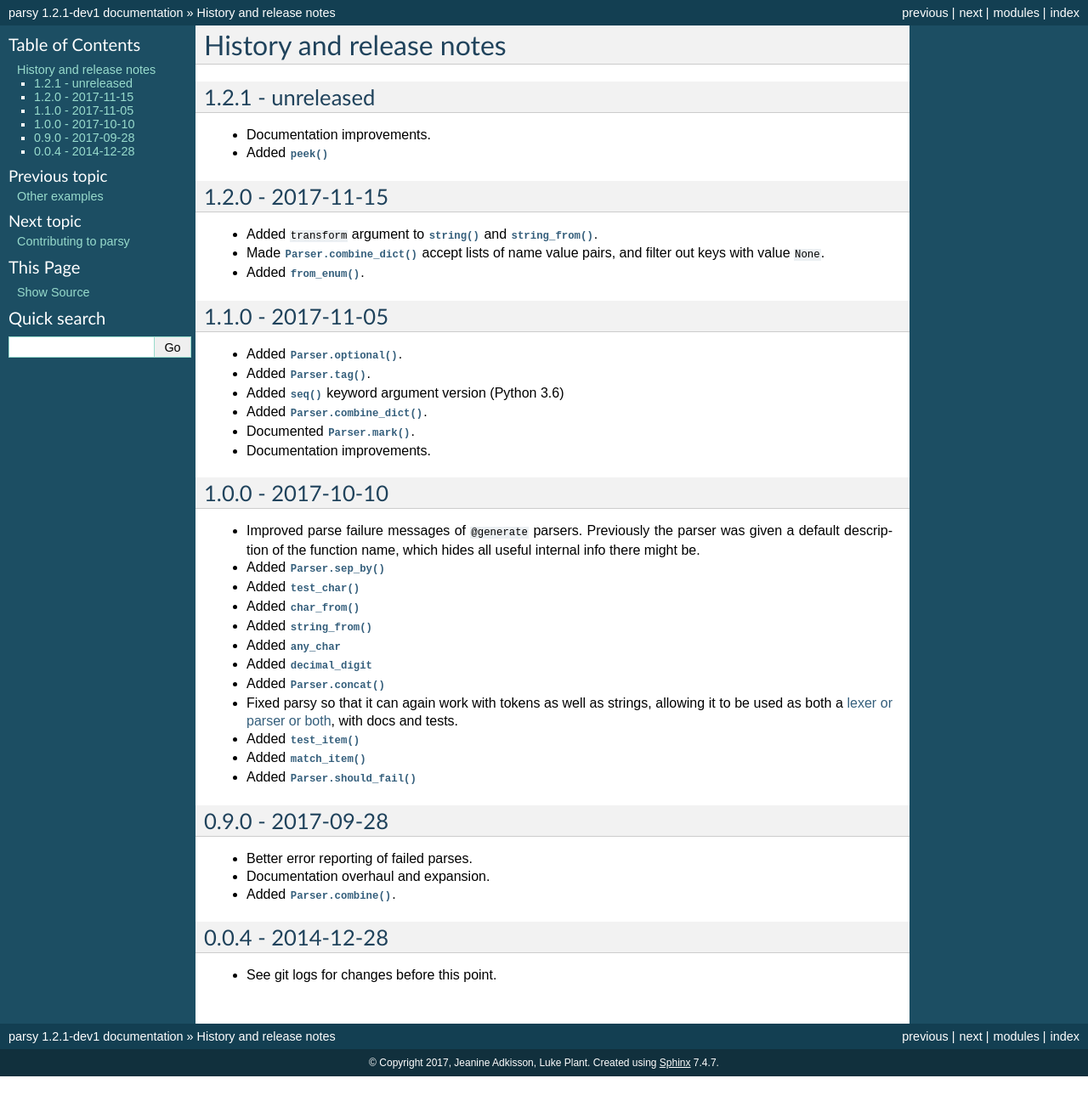
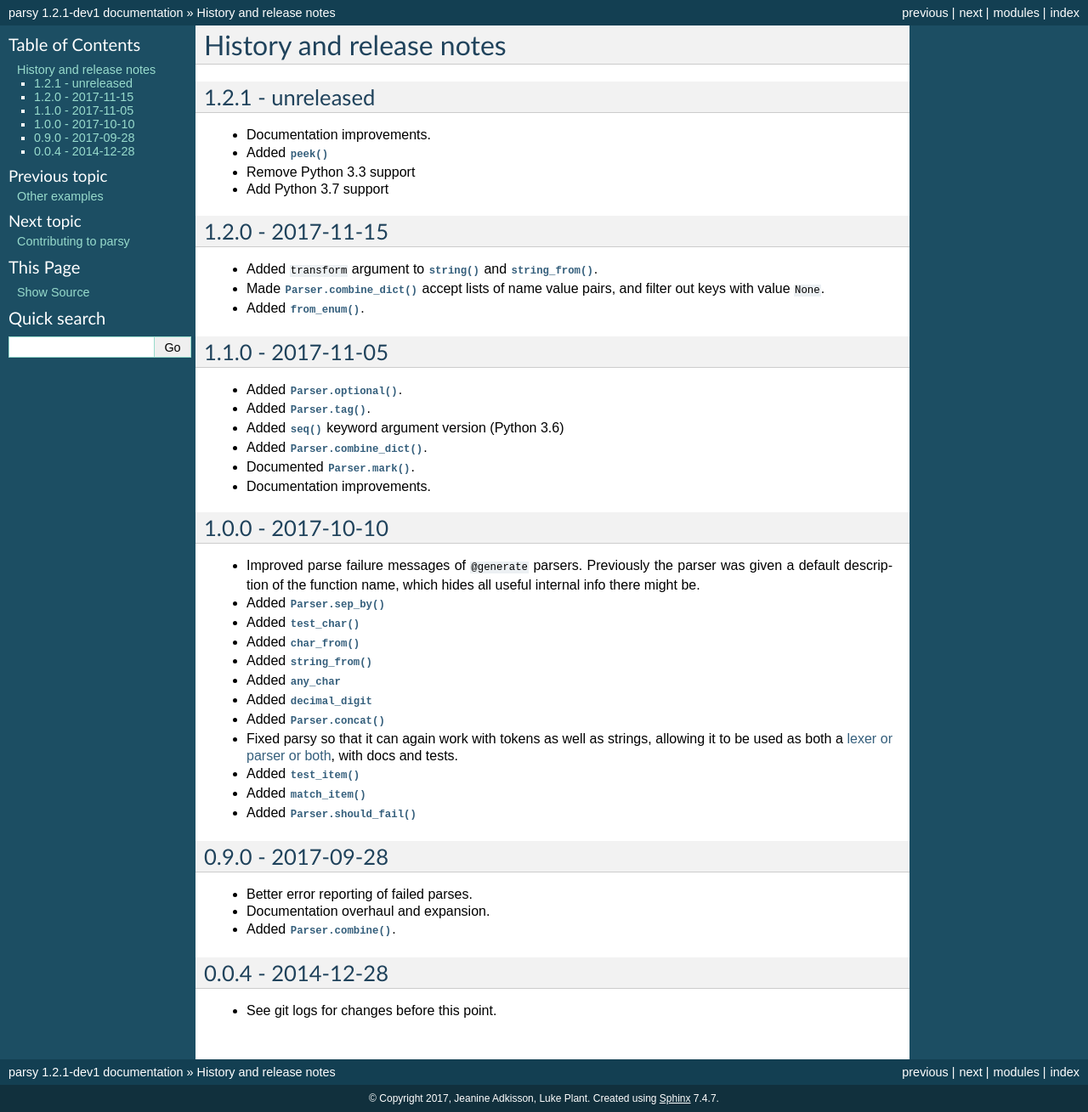
Before and after one commit to python-parsy/parsy, a Sphinx documentation site: the page built from docs/history.rst, in a window 1280 px wide. Shown: the whole page at 85% size. Built offline with Sphinx 7.4.7, drawn with Linux system fonts in a browser that asks for light colours; before the commit the page ends 1267 px from its top, so only the background shows below that.

Commit message:
So long Python 3.3. Hello Python 3.7

```diff
--- a/docs/history.rst
+++ b/docs/history.rst
@@ -9,6 +9,8 @@ History and release notes
 
 * Documentation improvements.
 * Added :func:`peek`
+* Remove Python 3.3 support
+* Add Python 3.7 support
 
 1.2.0 - 2017-11-15
 ------------------
--- a/setup.py
+++ b/setup.py
@@ -34,10 +34,10 @@ setup(
         "Topic :: Text Processing",
         "License :: OSI Approved :: MIT License",
         "Programming Language :: Python :: 3",
-        "Programming Language :: Python :: 3.3",
         "Programming Language :: Python :: 3.4",
         "Programming Language :: Python :: 3.5",
         "Programming Language :: Python :: 3.6",
+        "Programming Language :: Python :: 3.7",
     ],
     keywords="parser parsers parsing monad combinators",
     packages=find_packages('src'),
```
Also changed, not shown: .travis.yml, 1 other file.
